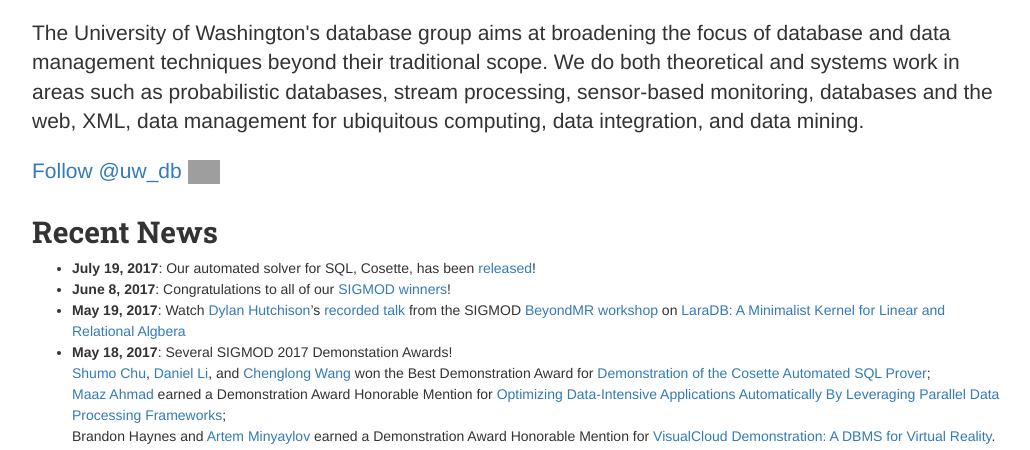
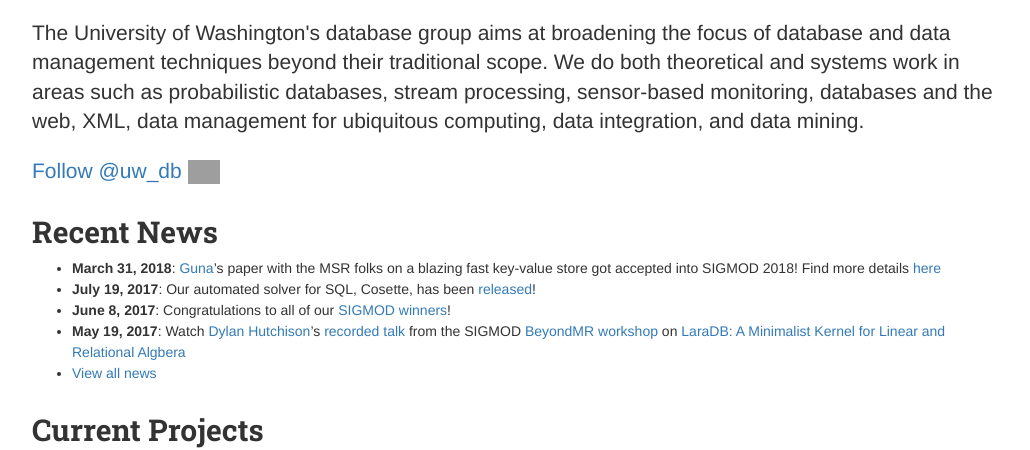
Before and after one commit to uwdb/website, a Jekyll site: the page built from index.markdown, in a window 1280 px wide and 900 px high, scrolled down 462 px, cut to the strip 0-450 px from the top of the window. Shown: the whole strip, without its empty margins (123-1153 px from the left). Built offline with Jekyll 4.4.1, drawn with Linux system fonts in a browser that asks for light colours; nearby versions of some CDN libraries; comment, search, counter and statistics services are not loaded; grey boxes are pictures that could not be loaded.

Commit message:
Update news.yml

```diff
--- a/_data/news.yml
+++ b/_data/news.yml
@@ -1,3 +1,6 @@
+- date: 2018-03-31
+  description: >
+    [Guna](http://gunaprsd.org)'s paper with the MSR folks on a blazing fast key-value store got accepted into SIGMOD 2018! Find more details [here](https://www.microsoft.com/en-us/research/publication/faster-concurrent-key-value-store-place-updates/)
 - date: 2017-07-19
   description: >
     Our automated solver for SQL, Cosette, has been [released](https://medium.com/@uwdb/introducing-cosette-527898504bd6)!
```
